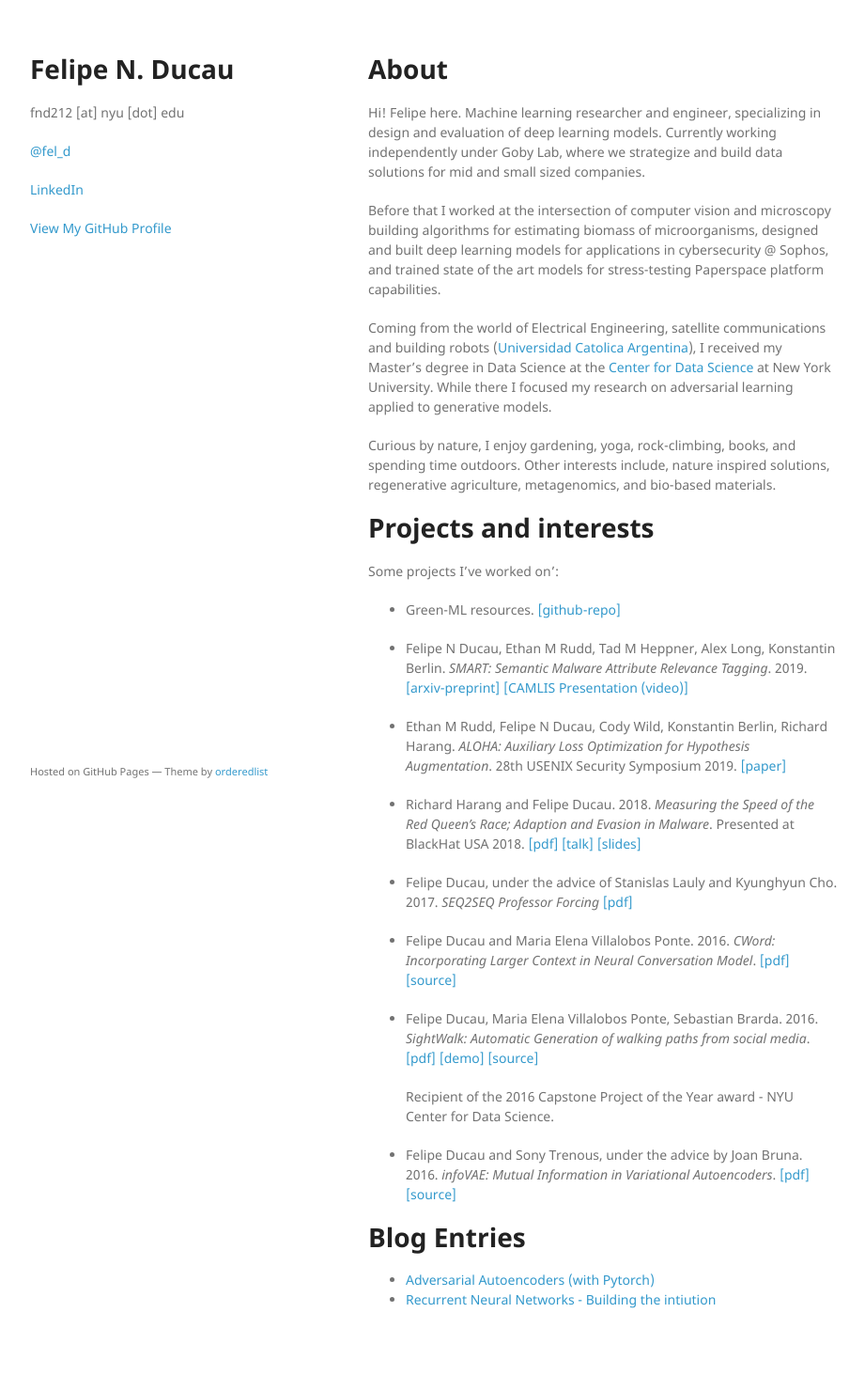
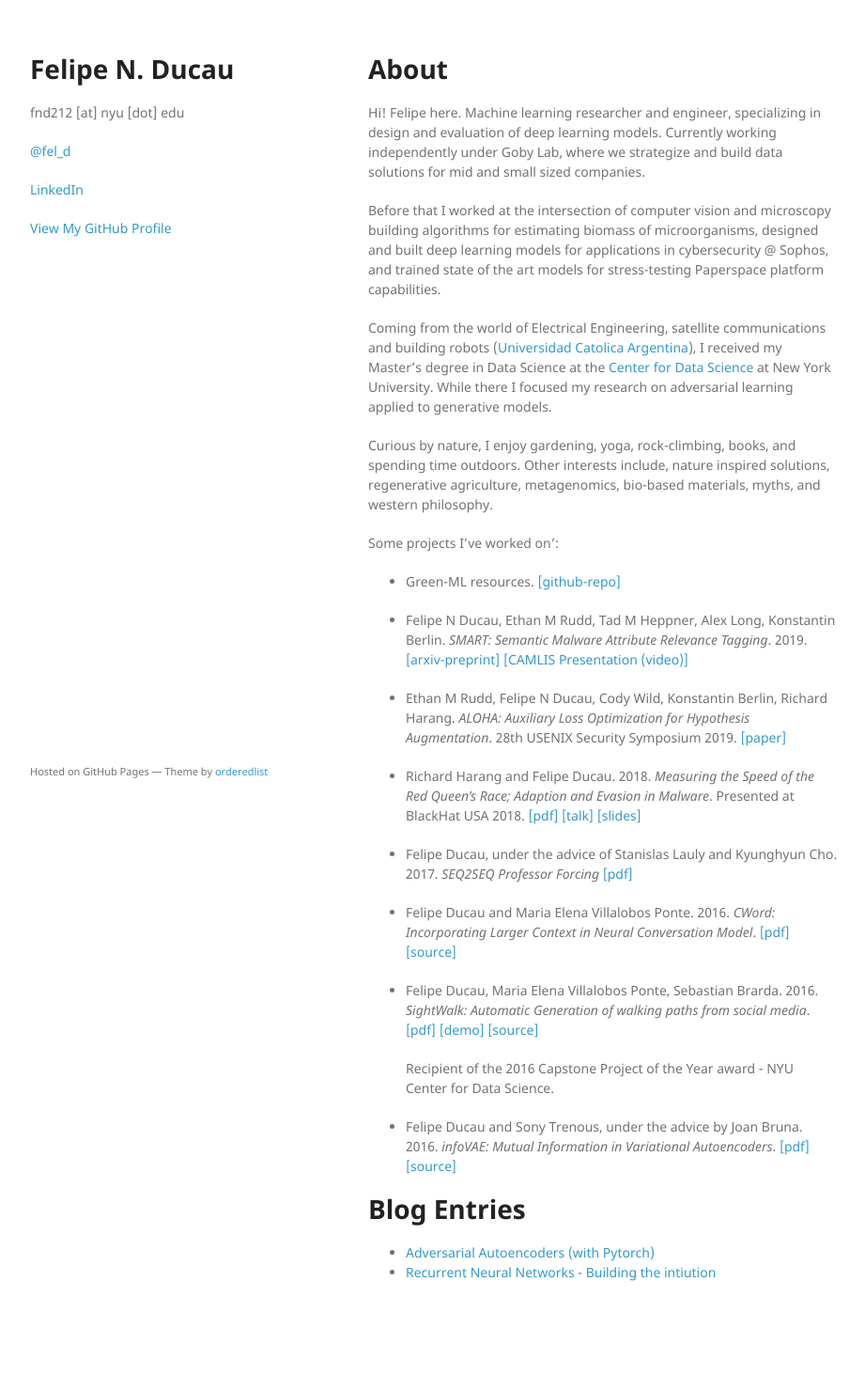
Before and after one commit to fducau/fducau.github.io, a Jekyll site: the page built from index.md, in a window 1280 px wide. Shown: the whole page at 94% size, without its empty margins (178-1099 px from the left). Built offline with Jekyll 4.4.1, drawn with Linux system fonts in a browser that asks for light colours; our own code applies the rules of GitHub Pages for plain Markdown files; after the commit the page ends 1434 px from its top, so only the background shows below that.

Commit message:
Update index.md

```diff
--- a/index.md
+++ b/index.md
@@ -9,10 +9,8 @@ Before that I worked at the intersection of computer vision and microscopy build
 
 Coming from the world of Electrical Engineering, satellite communications and building robots ([Universidad Catolica Argentina](http://www.uca.edu.ar/index.php/site/index/es/uca/facultad-de-ciencias-fisicomatematicas-e-ingenieria/)), I received my Master’s degree in Data Science at the [Center for Data Science](http://cds.nyu.edu/) at New York University. While there I focused my research on adversarial learning applied to generative models.
 
-Curious by nature, I enjoy gardening, yoga, rock-climbing, books, and spending time outdoors. Other interests include, nature inspired solutions, regenerative agriculture, metagenomics, and bio-based materials.
+Curious by nature, I enjoy gardening, yoga, rock-climbing, books, and spending time outdoors. Other interests include, nature inspired solutions, regenerative agriculture, metagenomics, bio-based materials, myths, and western philosophy.
 
-
-# [](#header-2)Projects and interests
 Some projects I've worked on':
 
 - Green-ML resources. [[github-repo]](https://github.com/fducau/green)
```
